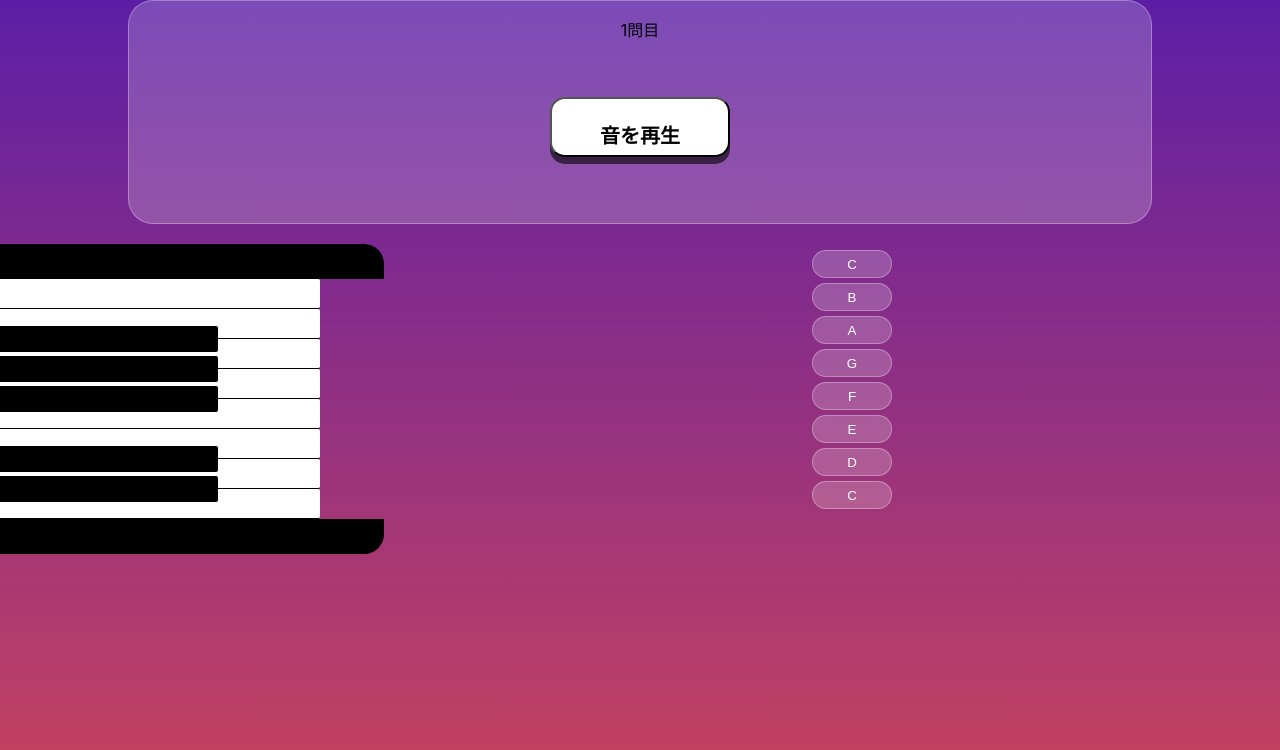
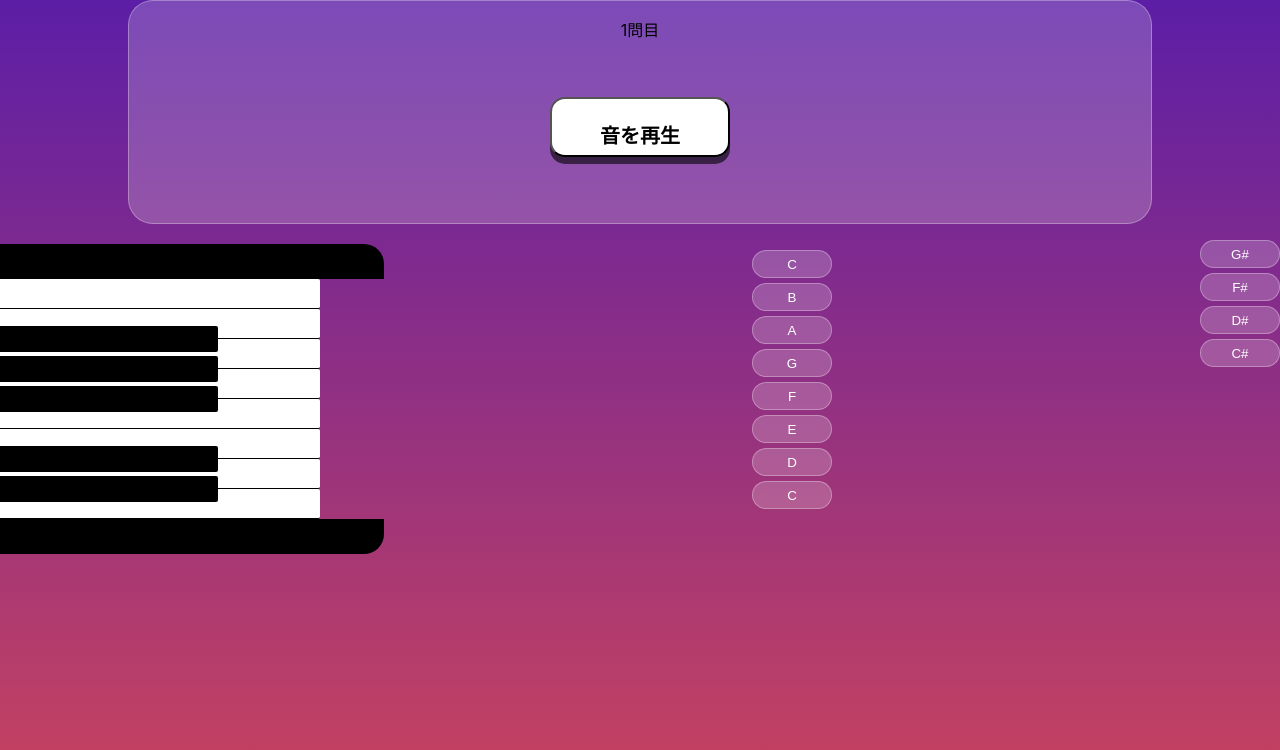
Before and after one commit to kurakke/OnkanNext, a Next.js app: page /game in a window 1280 px wide. Shown: the top 750 px of the page. Built offline with nearby package versions, Linux system fonts and the light colour scheme.

Commit message:
sharpのボタン実装

```diff
--- a/pages/game.tsx
+++ b/pages/game.tsx
@@ -189,10 +189,10 @@ const Game = () => {
     { id: 6, file: pianoE3, ans: "e3", isSharp: false },
     { id: 7, file: pianoD3, ans: "d3", isSharp: false },
     { id: 8, file: pianoC3, ans: "c3", isSharp: false },
-    { id: 9, file: pianoCSharp3, ans: "cs3", isSharp: true },
-    { id: 10, file: pianoDSharp3, ans: "ds3", isSharp: true },
-    { id: 11, file: pianoFSharp3, ans: "fs3", isSharp: true },
-    { id: 12, file: pianoGSharp3, ans: "gs3", isSharp: true },
+    { id: 9, file: pianoGSharp3, ans: "gs3", isSharp: true },
+    { id: 10, file: pianoFSharp3, ans: "fs3", isSharp: true },
+    { id: 11, file: pianoDSharp3, ans: "ds3", isSharp: true },
+    { id: 12, file: pianoCSharp3, ans: "cs3", isSharp: true },
   ];
   const Choices = [
     { id: 1, label: "C", value: "c4", isSharp: false },
@@ -203,10 +203,10 @@ const Game = () => {
     { id: 6, label: "E", value: "e3", isSharp: false },
     { id: 7, label: "D", value: "d3", isSharp: false },
     { id: 8, label: "C", value: "c3", isSharp: false },
-    { id: 9, label: "C#", value: "cs3", isSharp: true },
-    { id: 10, label: "D#", value: "ds3", isSharp: true },
-    { id: 11, label: "F#", value: "fs3", isSharp: true },
-    { id: 12, label: "G#", value: "gs3", isSharp: true },
+    { id: 9, label: "G#", value: "gs3", isSharp: true },
+    { id: 10, label: "F#", value: "fs3", isSharp: true },
+    { id: 11, label: "D#", value: "ds3", isSharp: true },
+    { id: 12, label: "C#", value: "cs3", isSharp: true },
   ];
   const a = "a";
   const b = Choices.filter((item) => {
@@ -270,6 +270,26 @@ const Game = () => {
             ))}
           </ul>
         </div>
+        <div>
+          <ul>
+            {Choices.filter((item) => item.isSharp).map((item, index) => (
+              <div css={answerButton} key={item.id}>
+                <Button
+                  label={item.label}
+                  handleAnswer={handleAnwerButton}
+                  handleAnswerArg={item.value}
+                  Answer={
+                    Sounds[QuestionArray[questionNum]].ans === item.value
+                      ? true
+                      : false
+                  }
+                  questionNum={questionNum}
+                  musicFile={Sounds[index].file}
+                ></Button>
+              </div>
+            ))}
+          </ul>
+        </div>
       </div>
 
       {(() => {
```
